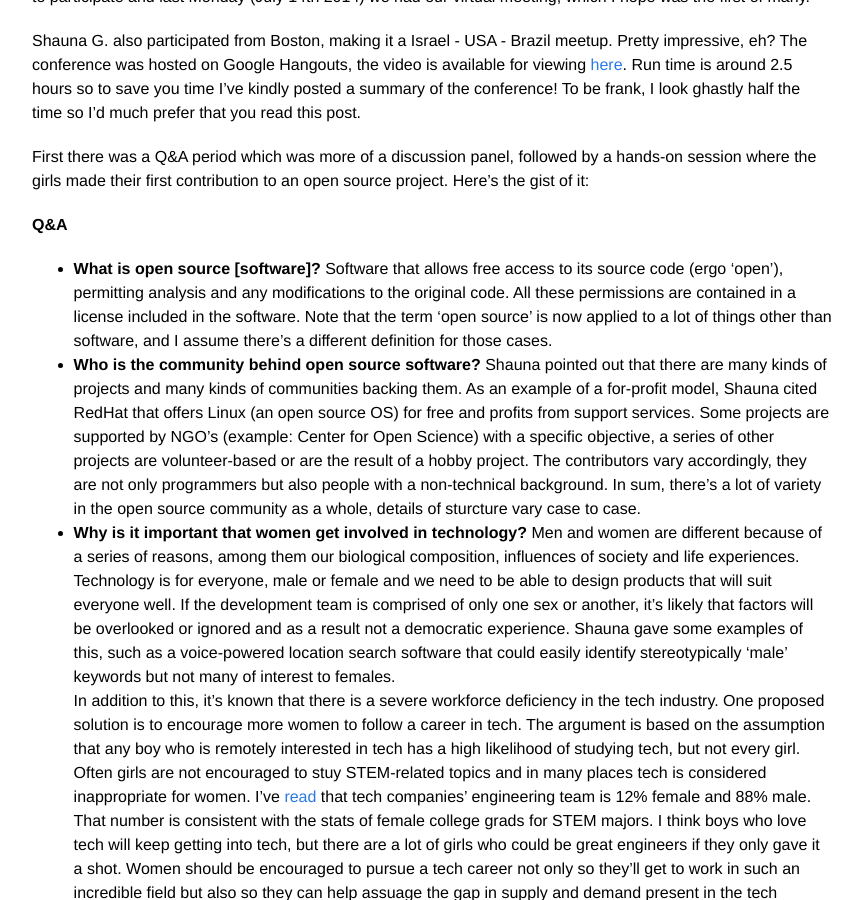
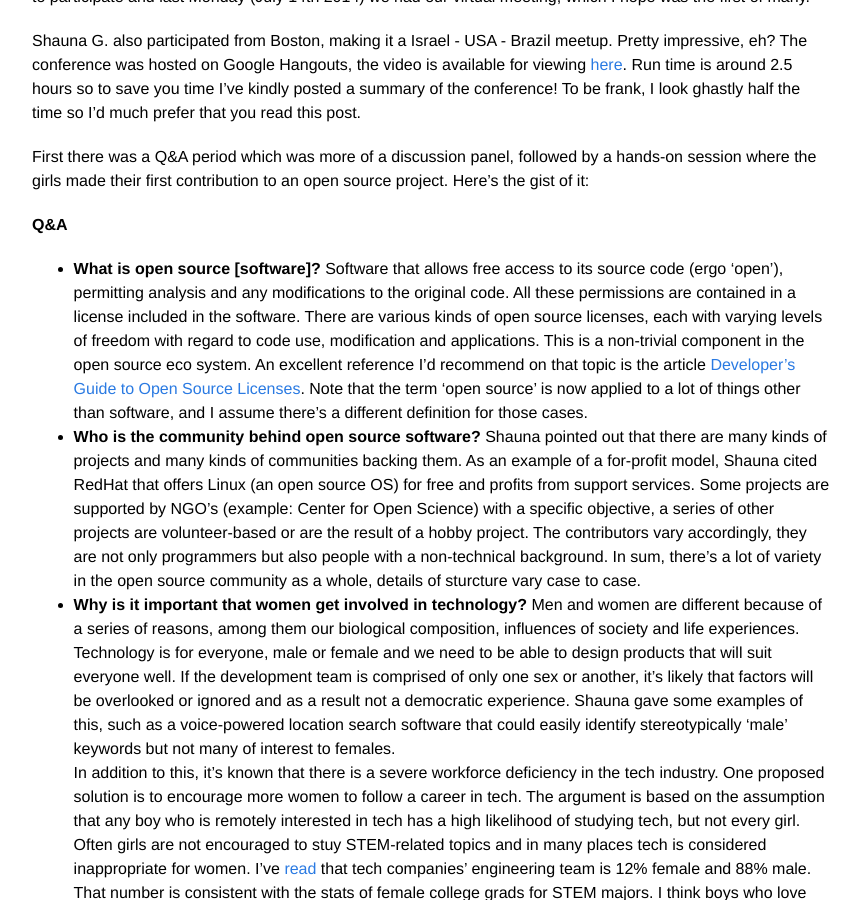
Before and after one commit to JLouback/JLouback.github.io, a Jekyll site: the page built from _posts/2014-07-16-become-an-open-source-contributor.markdown, in a window 1280 px wide and 900 px high, scrolled down 352 px. Shown: the whole window, without its empty margins (208-1070 px from the left). Built offline with Jekyll 4.4.1, drawn with Linux system fonts in a browser that asks for light colours.

Commit message:
adding link to toptal article

```diff
--- a/_posts/2014-07-16-become-an-open-source-contributor.markdown
+++ b/_posts/2014-07-16-become-an-open-source-contributor.markdown
@@ -13,7 +13,7 @@ First there was a Q&A period which was more of a discussion panel, followed by a
 
 **Q&A**
 
-* **What is open source [software]?** Software that allows free access to its source code (ergo 'open'), permitting analysis and any modifications to the original code. All these permissions are contained in a license included in the software. Note that the term 'open source' is now applied to a lot of things other than software, and I assume there's a different definition for those cases.
+* **What is open source [software]?** Software that allows free access to its source code (ergo 'open'), permitting analysis and any modifications to the original code. All these permissions are contained in a license included in the software. There are various kinds of open source licenses, each with varying levels of freedom with regard to code use, modification and applications. This is a non-trivial component in the open source eco system. An excellent reference I'd recommend on that topic is the article [Developer's Guide to Open Source Licenses](https://www.toptal.com/open-source/developers-guide-to-open-source-licenses). Note that the term 'open source' is now applied to a lot of things other than software, and I assume there's a different definition for those cases.
 
 * **Who is the community behind open source software?** Shauna pointed out that there are many kinds of projects and many kinds of communities backing them. As an example of a for-profit model, Shauna cited RedHat that offers Linux (an open source OS) for free and profits from support services. Some projects are supported by NGO's (example: Center for Open Science) with a specific objective, a series of other projects are volunteer-based or are the result of a hobby project. The contributors vary accordingly, they are not only programmers but also people with a non-technical background. In sum, there's a lot of variety in the open source community as a whole, details of sturcture vary case to case.
 
```
